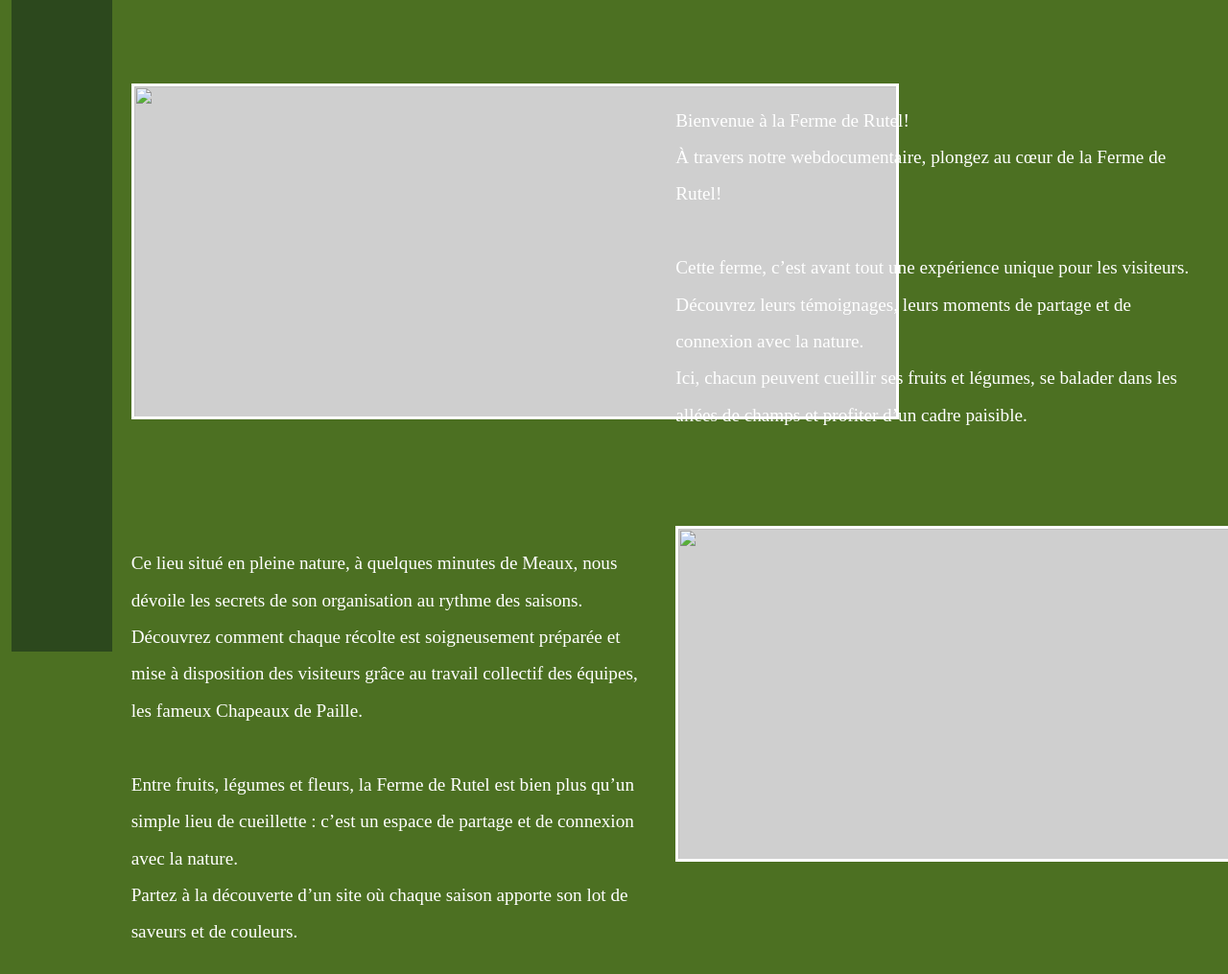
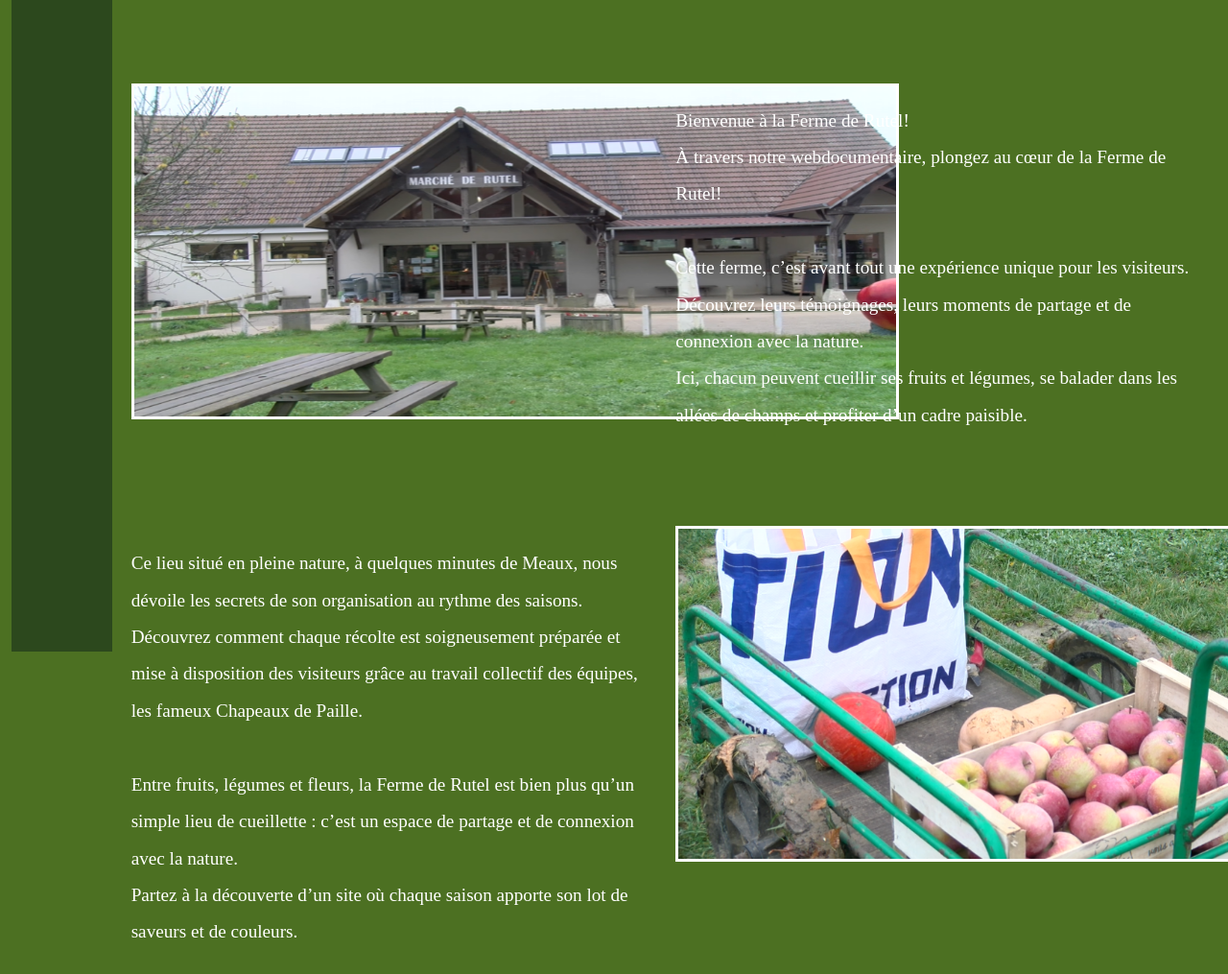
Before and after one commit to LouisLamoureux1/webdoc_rutel, a plain HTML site: page index.html in a window 1280 px wide. Shown: the part 121-1136 px from the top of the page at 96% size. Drawn offline with nearby package versions, Linux system fonts and the light colour scheme.

Commit message:
Update index.html

```diff
--- a/index.html
+++ b/index.html
@@ -98,7 +98,7 @@
       <h1 class="header-title">Aux racines de rutel</h1>
       <div class="row">
         <div class="col-md-6 col-12 content-box">
-          <img src="imgweb/accueilmagasin.png" class="image-placeholder" width="800" height="400">
+          <img src="./SAE_WebDocFermeRutel/webdoc/imgweb/accueilmagasin.png" class="image-placeholder" width="800" height="400">
         </div>
         <div class="col-md-6 col-12 content-box">
           <p>
@@ -119,7 +119,7 @@ Partez à la découverte d’un site où chaque saison apporte son lot de saveur
           </p>
         </div>
         <div class="col-md-6 col-12 content-box">
-          <img src="imgweb/chariot.png" width="650" height="375" class="image-placeholder"></img>
+          <img src="./SAE_WebDocFermeRutel/webdoc/imgweb/chariot.png" width="650" height="375" class="image-placeholder"></img>
         </div>
       </div>
     </main>
```
